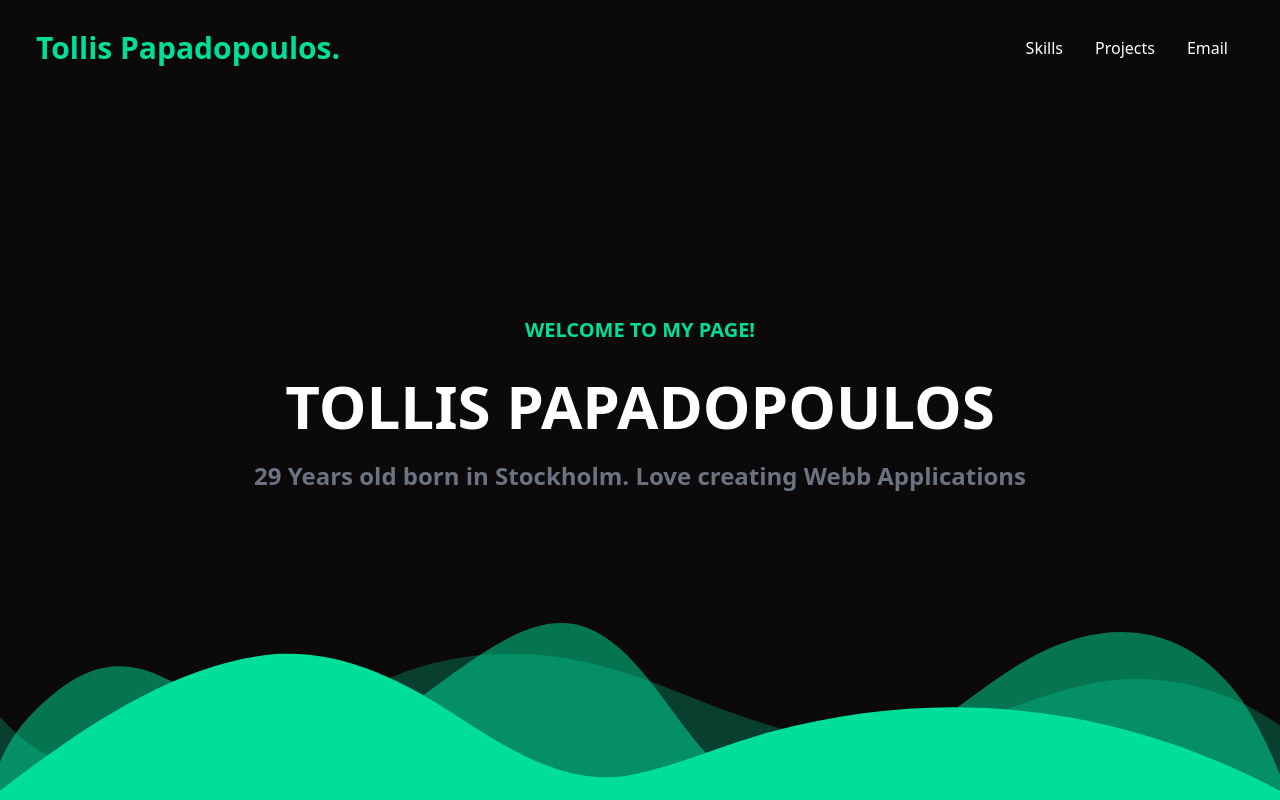
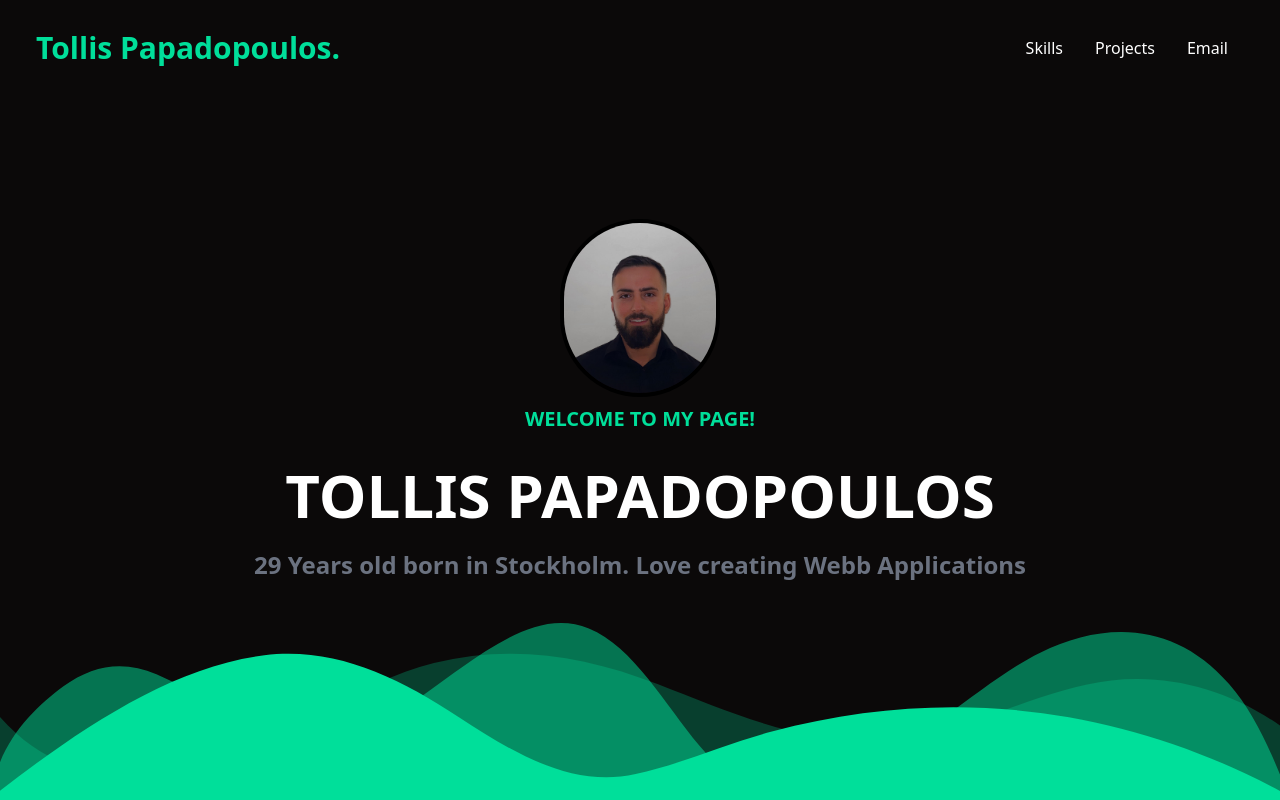
Before and after one commit to tollispa/Portfolio-WebApp, a React (Create React App) app: page / in a window 1280 px wide. Shown: the top 800 px of the page. Built offline with nearby package versions, Linux system fonts and the light colour scheme.

Commit message:
added Pic of me at homepage

```diff
--- a/src/components/Home.js
+++ b/src/components/Home.js
@@ -1,4 +1,4 @@
-
+import tollisImg from "../ImageOfProjects/BildCV.jpg"
 
 
 
@@ -15,6 +15,8 @@ const Home = () => {
     </svg>
 </div>
       <div className="max-w-[800px] mt-[-96px] w-full h-screen mx-auto text-center flex flex-col justify-center">
+<p><img className="w-40 border-4 rounded-full border-black inline-block" src={tollisImg} alt="/"/></p>
+
 <p className="text-[#00df9a] font-bold p-2 uppercase text-xl">Welcome to my page!</p>
 <h1 className="md:text-6xl sm:text-6xl text4-xl font-bold md:py-6">TOLLIS PAPADOPOULOS</h1>
 
```
